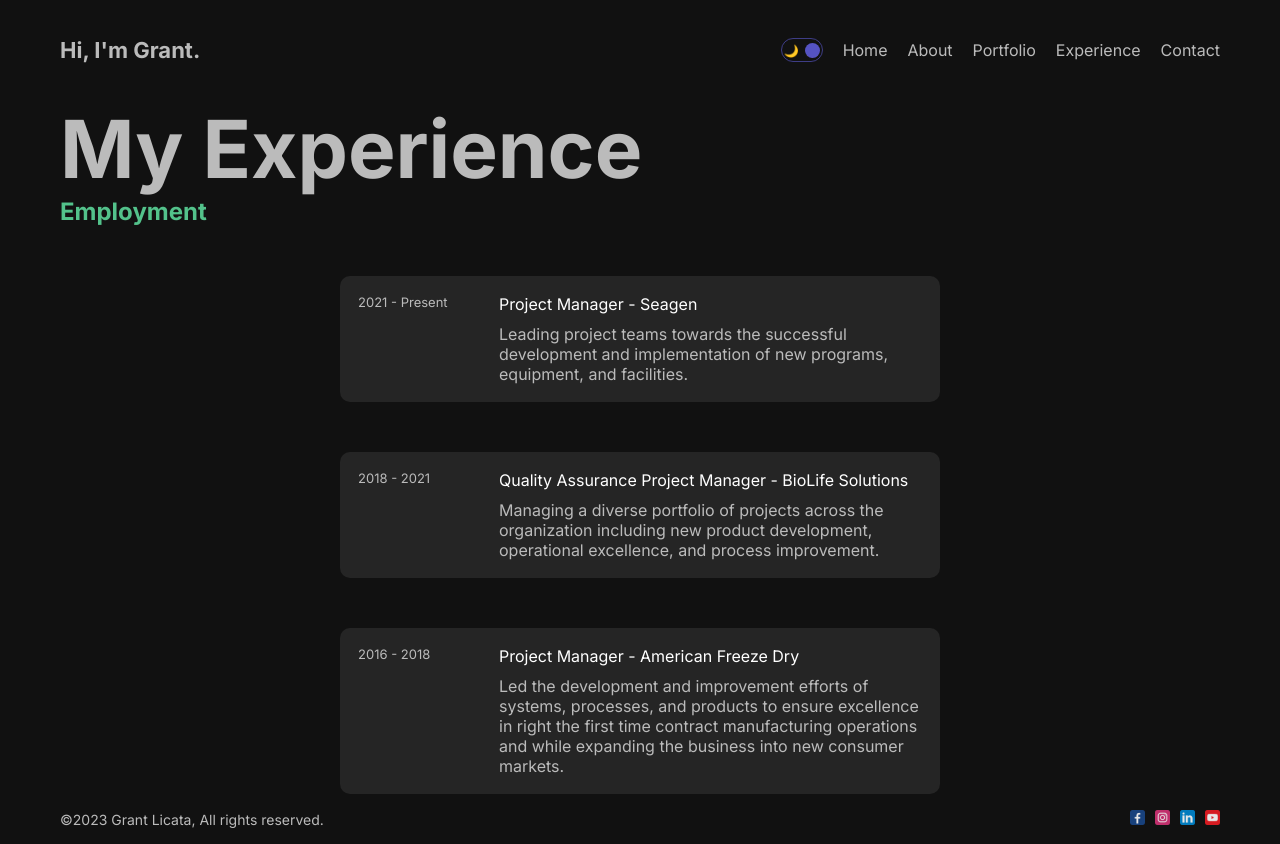
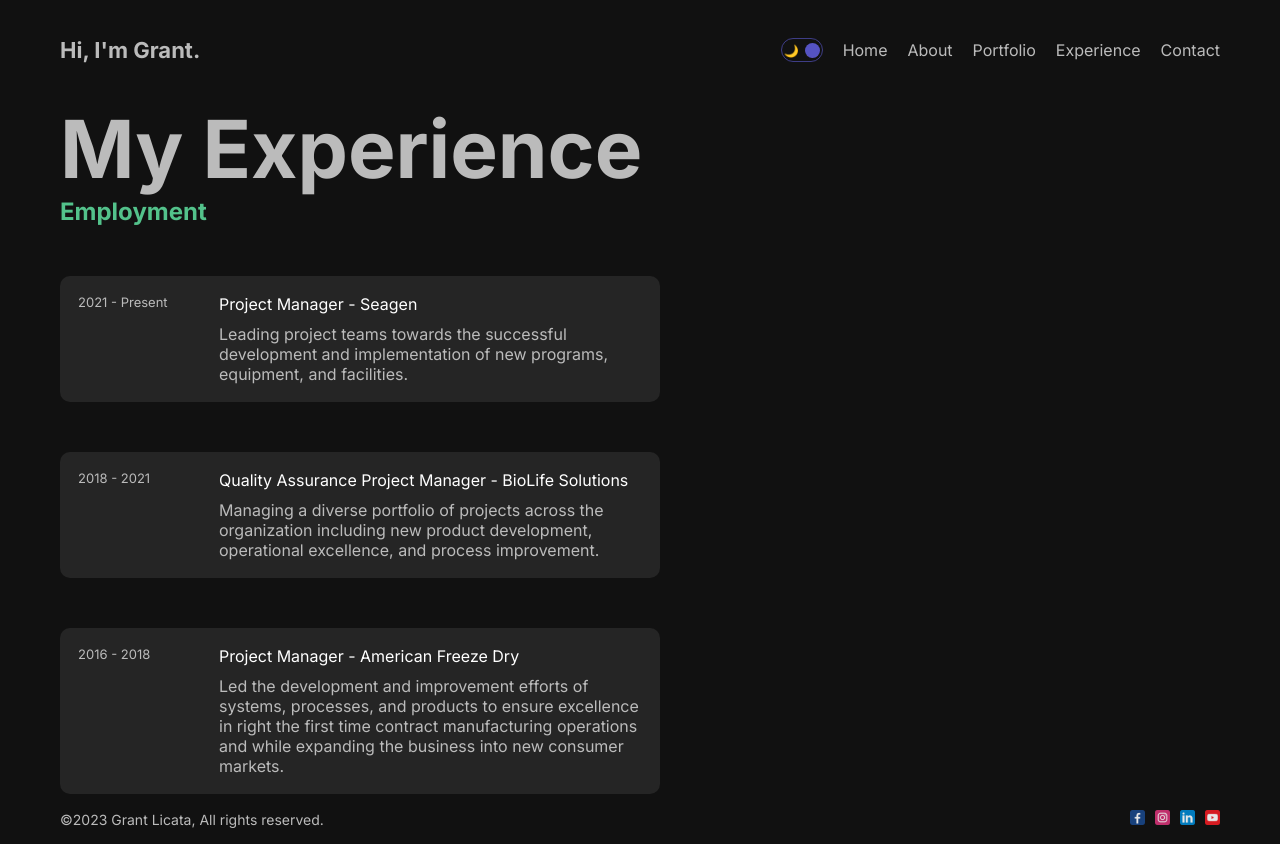
Before and after one commit to GrantLicata/Portfolio, a Next.js app: page /experience in a window 1280 px wide. Built offline with nearby package versions, Linux system fonts and the light colour scheme.

Commit message:
Experience card styles adjustments

```diff
--- a/src/app/experience/page.module.css
+++ b/src/app/experience/page.module.css
@@ -21,8 +21,8 @@
   background-color: rgb(37, 37, 37);
   margin-top: 50px;
   padding: 18px;
-  margin-left: auto;
-  margin-right: auto;
+  /* margin-left: auto;
+  margin-right: auto; */
   max-width: 600px;
 }
 
```
